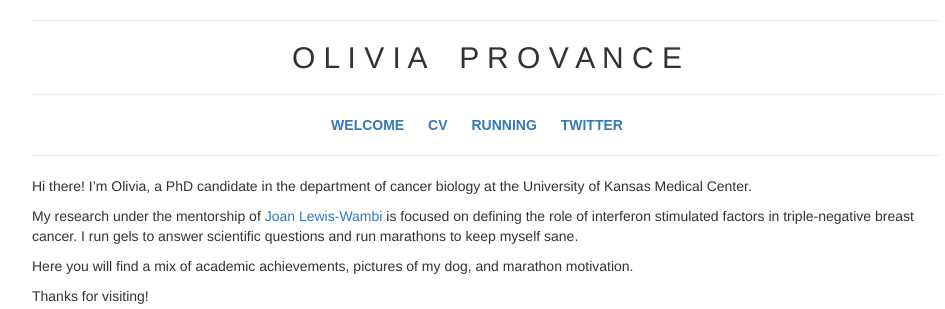
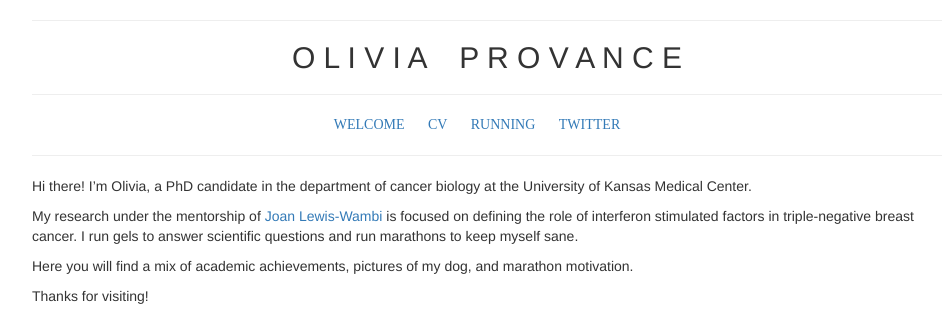
Before and after one commit to livprovance/oliviaprovance.github.io, a Jekyll site: the page index.html, which Jekyll copies as it is, in a window 1280 px wide. Shown: the top 309 px of the page, without its empty margins (153-1098 px from the left). Built offline with Jekyll 4.4.1, drawn with Linux system fonts in a browser that asks for light colours.

Commit message:
Update index.html

```diff
--- a/index.html
+++ b/index.html
@@ -254,10 +254,10 @@ h6 {
 </style>
 
 <style type="text/css">nav ul, footer ul {
-font-family:'Helvetica light', 'Arial', 'Sans-Serif';
+font-family:'Helvetica light';
 padding: 0;
 list-style: none;
-font-weight: bold;
+font-weight: 300;
 }
 nav ul li, footer ul li {
 display: inline;
```
